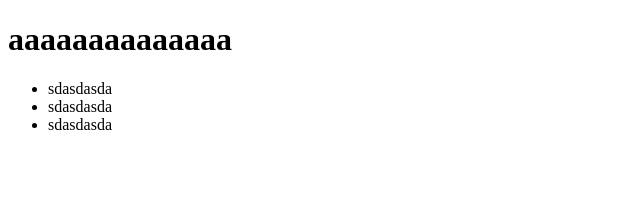
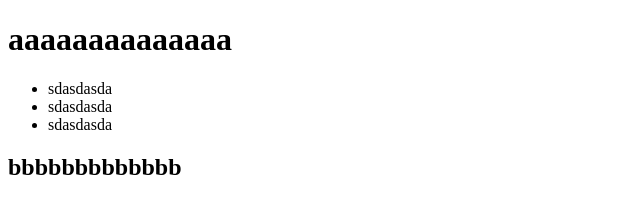
Before and after one commit to zyf1210/git-demo, a plain HTML site: page index.html in a window 1280 px wide. Shown: the whole page, without its empty margins (0-640 px from the left). Drawn offline with Linux system fonts and the light colour scheme.

Commit message:
增加新功能

```diff
--- a/index.html
+++ b/index.html
@@ -12,5 +12,6 @@
         <li>sdasdasda</li>
         <li>sdasdasda</li>
     </ul>
+    <h2>bbbbbbbbbbbbb</h2>
 </body>
 </html>
```
